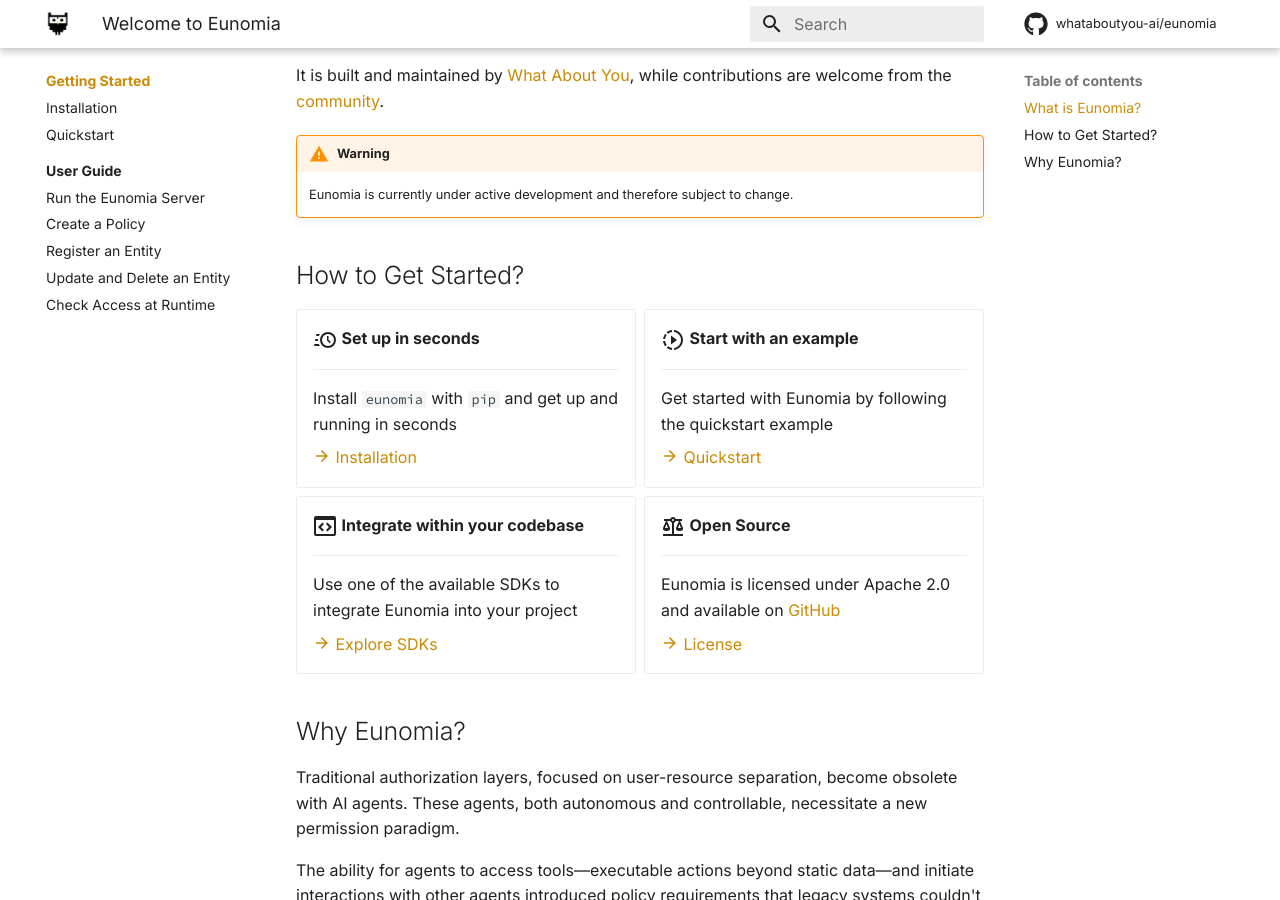
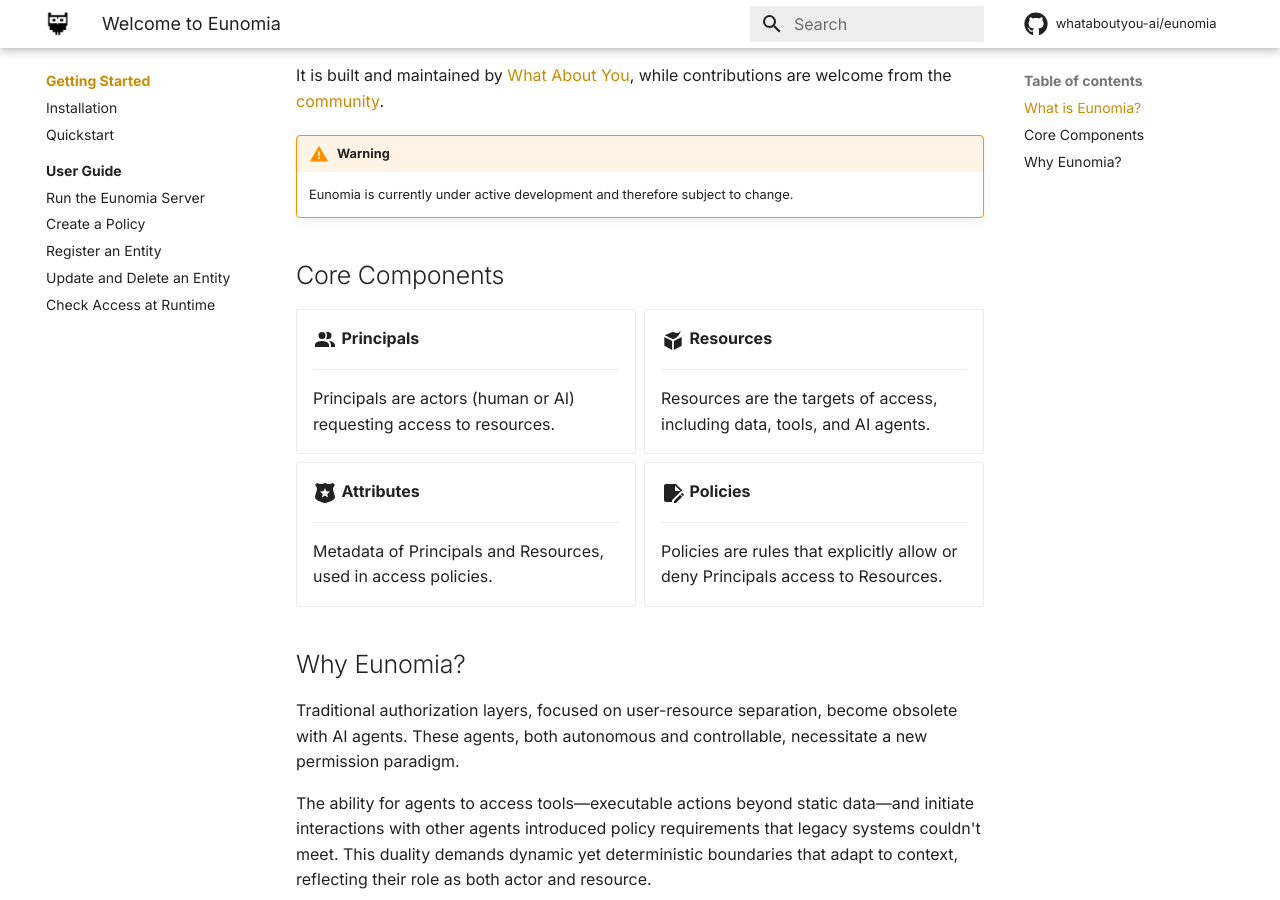
Before and after one commit to whataboutyou-ai/eunomia, an MkDocs documentation site: the page built from docs/get_started/index.md, in a window 1280 px wide and 900 px high, scrolled down 309 px. Built offline with MkDocs 1.6.1 and Material for MkDocs 9.7.7, drawn with Linux system fonts in a browser that asks for light colours; comment, search, counter and statistics services are not loaded.

Commit message:
core concepts in getting started fix

```diff
--- a/docs/get_started/index.md
+++ b/docs/get_started/index.md
@@ -7,44 +7,39 @@
 !!! warning
     Eunomia is currently under active development and therefore subject to change.
 
-## How to Get Started?
+## Core Components
 
 <div class="grid cards" markdown>
 
--   :material-clock-fast:{ .lg .middle } __Set up in seconds__
+-   :material-account-multiple:{ .lg .middle } __Principals__
 
     ---
 
-    Install `eunomia` with `pip` and get up and running in seconds
-
-    [:material-arrow-right: Installation](installation.md#install-latest-release)
+    Principals are actors (human or AI) requesting access to resources.
 
 
--   :material-play-speed:{ .lg .middle } __Start with an example__
+-   :material-semantic-web:{ .lg .middle } __Resources__
 
     ---
 
-    Get started with Eunomia by following the quickstart example
-
-    [:material-arrow-right: Quickstart](quickstart.md)
+    Resources are the targets of access, including data, tools, and AI agents.
 
 
--   :material-application-brackets-outline:{ .lg .middle } __Integrate within your codebase__
+
+
+-   :material-police-badge:{ .lg .middle } __Attributes__
 
     ---
 
-    Use one of the available SDKs to integrate Eunomia into your project
-
-    [:material-arrow-right: Explore SDKs](../api/sdks/index.md)
+    Metadata of Principals and Resources, used in access policies.
 
 
--   :material-scale-balance:{ .lg .middle } __Open Source__
+
+-   :material-note-edit:{ .lg .middle } __Policies__
 
     ---
 
-    Eunomia is licensed under Apache 2.0 and available on [GitHub][eunomia-github]
-
-    [:material-arrow-right: License](../community/license.md)
+    Policies are rules that explicitly allow or deny Principals access to Resources.
 
 </div>
 
```
